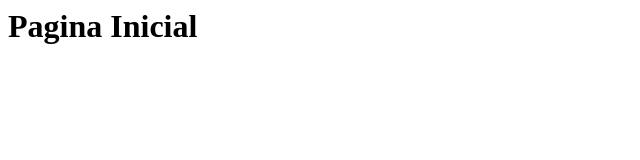
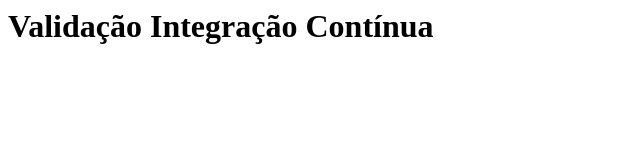
Before and after one commit to mberlofa/firstpipe, a plain HTML site: page index.html in a window 1280 px wide. Shown: the whole page, without its empty margins (0-640 px from the left). Drawn offline with Linux system fonts and the light colour scheme.

Commit message:
Update index.html

```diff
--- a/index.html
+++ b/index.html
@@ -1 +1 @@
-<h1> Pagina Inicial </h1>
+<h1> Validação Integração Contínua </h1>
```
